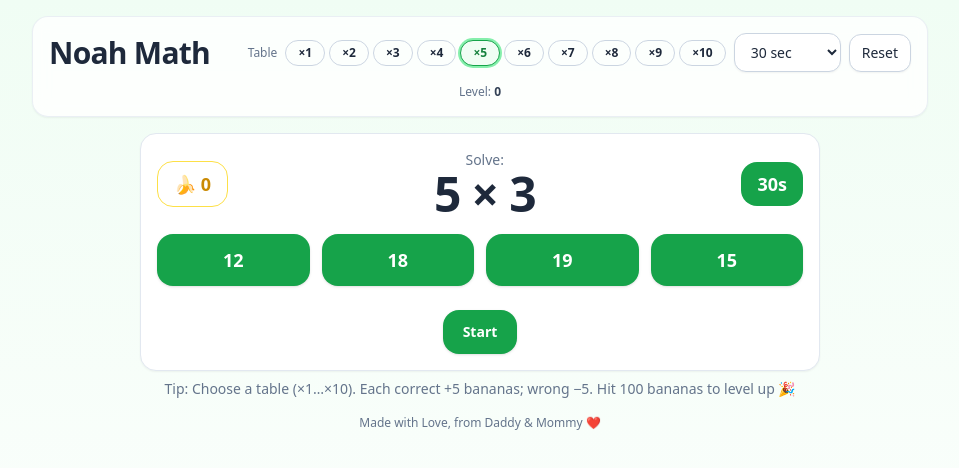
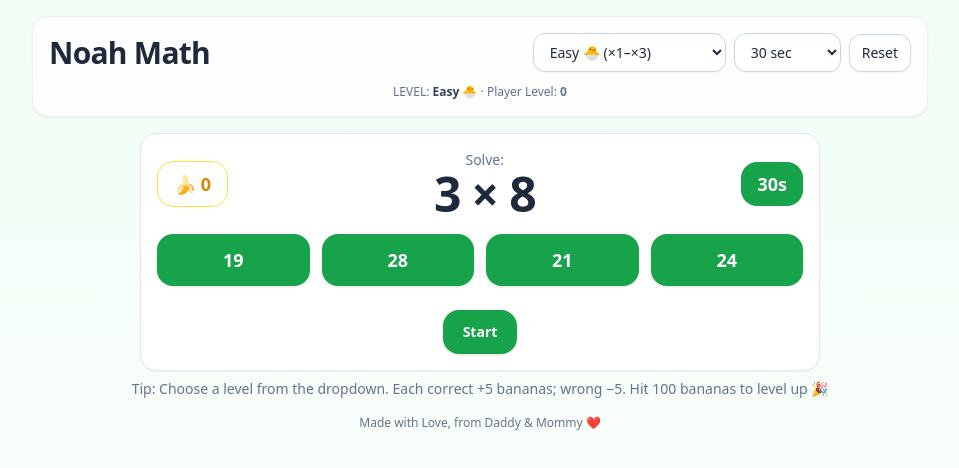
Before and after one commit to mohdismaildev/noahmath, a React (Vite) app: page / in a window 1280 px wide. Shown: the top 468 px of the page, without its empty margins (160-1119 px from the left). Built offline with nearby package versions, Linux system fonts and the light colour scheme.

Commit message:
Add files via upload

```diff
--- a/package.json
+++ b/package.json
@@ -1,6 +1,6 @@
 {
   "name": "noah-math-pwa",
-  "version": "1.3.1",
+  "version": "1.5.0",
   "private": true,
   "type": "module",
   "scripts": {
--- a/src/App.jsx
+++ b/src/App.jsx
@@ -1,4 +1,3 @@
-// src/App.jsx
 import React, { useEffect, useRef, useState } from 'react'
 import { motion, AnimatePresence } from 'framer-motion'
 
@@ -8,11 +7,18 @@ const TIMERS = [
   { id: '30s', label: '30 sec', seconds: 30 },
 ]
 
-const ALL_TABLES = Array.from({ length: 10 }, (_, i) => i + 1) // 1..10
+const LEVELS = [
+  { id: 'easy', label: 'Easy', emoji: '🐣', min: 1, max: 3 },
+  { id: 'medium', label: 'Medium', emoji: '📚', min: 3, max: 5 },
+  { id: 'hard', label: 'Hard', emoji: '🔥', min: 5, max: 7 },
+  { id: 'super', label: 'Super Hard', emoji: '⚡', min: 7, max: 9 },
+  { id: 'boss', label: 'BOSS', emoji: '👑', min: 1, max: 10 },
+]
 
 function randInt(min, max) { return Math.floor(Math.random() * (max - min + 1)) + min }
-function makeQuestion(table) {
-  const a = table
+
+function makeQuestion(level) {
+  const a = randInt(level.min, level.max)
   const b = randInt(1, 10)
   const answer = a * b
   const options = new Set([answer])
@@ -26,15 +32,15 @@ function makeQuestion(table) {
 }
 
 export default function NoahMath() {
-  // Defaults: ×5 table and 30s timer
-  const [table, setTable] = useState(5)
+  // Defaults: Easy + 30s
+  const [levelSel, setLevelSel] = useState(LEVELS[0])
   const [timerMode, setTimerMode] = useState(TIMERS[2])
   const [timeLeft, setTimeLeft] = useState(TIMERS[2].seconds)
 
   const [bananas, setBananas] = useState(0)
   const [level, setLevel] = useState(0)
 
-  const [q, setQ] = useState(() => makeQuestion(5))
+  const [q, setQ] = useState(() => makeQuestion(LEVELS[0]))
   const [running, setRunning] = useState(false)
   const [selectedChoice, setSelectedChoice] = useState(null)
   const [showStartHint, setShowStartHint] = useState(true)
@@ -51,21 +57,21 @@ export default function NoahMath() {
         if (t <= 1) {
           clearInterval(intervalRef.current)
           setSelectedChoice(null)
-          setQ(makeQuestion(table))
+          setQ(makeQuestion(levelSel))
           return timerMode.seconds
         }
         return t - 1
       })
     }, 1000)
     return () => intervalRef.current && clearInterval(intervalRef.current)
-  }, [running, timerMode, table])
+  }, [running, timerMode, levelSel])
 
   useEffect(() => { setTimeLeft(timerMode.seconds || 0) }, [timerMode])
 
   const start = () => {
     setRunning(true)
     setShowStartHint(false)
-    setQ(makeQuestion(table))
+    setQ(makeQuestion(levelSel))
     if (timerMode.seconds > 0) setTimeLeft(timerMode.seconds)
   }
   const stop = () => { setRunning(false); if (intervalRef.current) clearInterval(intervalRef.current) }
@@ -91,7 +97,7 @@ export default function NoahMath() {
     // quick transition to next Q
     setTimeout(() => {
       setSelectedChoice(null)
-      setQ(makeQuestion(table))
+      setQ(makeQuestion(levelSel))
       if (timerMode.seconds > 0) setTimeLeft(timerMode.seconds)
     }, 220)
   }
@@ -101,9 +107,15 @@ export default function NoahMath() {
     setBananas(0)
     setLevel(0)
     setSelectedChoice(null)
-    setQ(makeQuestion(table))
+    setQ(makeQuestion(levelSel))
     setShowStartHint(true)
     setTimeLeft(timerMode.seconds || 0)
+  }
+
+  const onLevelChange = (e) => {
+    const lv = LEVELS.find(l => l.id === e.target.value) || LEVELS[0]
+    setLevelSel(lv)
+    setQ(makeQuestion(lv))
   }
 
   return (
@@ -114,24 +126,19 @@ export default function NoahMath() {
             <div className="flex flex-col items-center gap-3 md:flex-row md:justify-between">
               <h1 className="text-2xl font-extrabold tracking-tight md:text-3xl">Noah Math</h1>
               <div className="flex flex-wrap items-center gap-2">
-                {/* Quick table switcher ×1..×10 with active highlight */}
-                <div className="flex flex-wrap items-center gap-1">
-                  <span className="text-xs text-slate-500 dark:text-slate-400 mr-1">Table</span>
-                  {ALL_TABLES.map(n => (
-                    <button
-                      key={n}
-                      onClick={() => { setTable(n); setQ(makeQuestion(n)) }}
-                      className={[
-                        'rounded-full border px-3 py-1 text-xs font-semibold transition',
-                        table === n
-                          ? 'border-green-600 text-green-700 bg-green-50 ring-2 ring-green-300 dark:text-green-300 dark:bg-green-900/30'
-                          : 'border-slate-300 hover:bg-slate-50 dark:hover:bg-slate-800'
-                      ].join(' ')}
-                    >
-                      ×{n}
-                    </button>
+                {/* Level dropdown */}
+                <select
+                  value={levelSel.id}
+                  onChange={onLevelChange}
+                  className="rounded-xl border border-slate-300 bg-white px-3 py-2 text-sm shadow-sm outline-none transition focus:ring-2 focus:ring-green-400 dark:border-slate-700 dark:bg-slate-800"
+                  title="Choose difficulty"
+                >
+                  {LEVELS.map((L) => (
+                    <option key={L.id} value={L.id}>
+                      {L.label} {L.emoji} (×{L.min}–×{L.max})
+                    </option>
                   ))}
-                </div>
+                </select>
 
                 {/* Timer select */}
                 <select
@@ -150,10 +157,9 @@ export default function NoahMath() {
                 </button>
               </div>
             </div>
-
             {/* Level indicator */}
             <div className="text-center text-xs text-slate-500 dark:text-slate-400">
-              Level: <span className="font-semibold text-slate-700 dark:text-slate-200">{level}</span>
+              LEVEL: <span className="font-semibold text-slate-700 dark:text-slate-200">{levelSel.label} {levelSel.emoji}</span> · Player Level: <span className="font-semibold">{level}</span>
             </div>
           </div>
         </header>
@@ -195,7 +201,7 @@ export default function NoahMath() {
               })}
             </div>
 
-            {/* Congrats banner (level up at 100 bananas) */}
+            {/* Congrats banner */}
             <AnimatePresence>
               {showCongrats && (
                 <motion.div
@@ -221,7 +227,7 @@ export default function NoahMath() {
           <AnimatePresence>
             {showStartHint && (
               <motion.p initial={{ opacity: 0 }} animate={{ opacity: 1 }} exit={{ opacity: 0 }} className="mt-2 text-center text-sm text-slate-500 dark:text-slate-400">
-                Tip: Choose a table (×1…×10). Each correct +5 bananas; wrong −5. Hit 100 bananas to level up 🎉
+                Tip: Choose a level from the dropdown. Each correct +5 bananas; wrong −5. Hit 100 bananas to level up 🎉
               </motion.p>
             )}
           </AnimatePresence>
```
